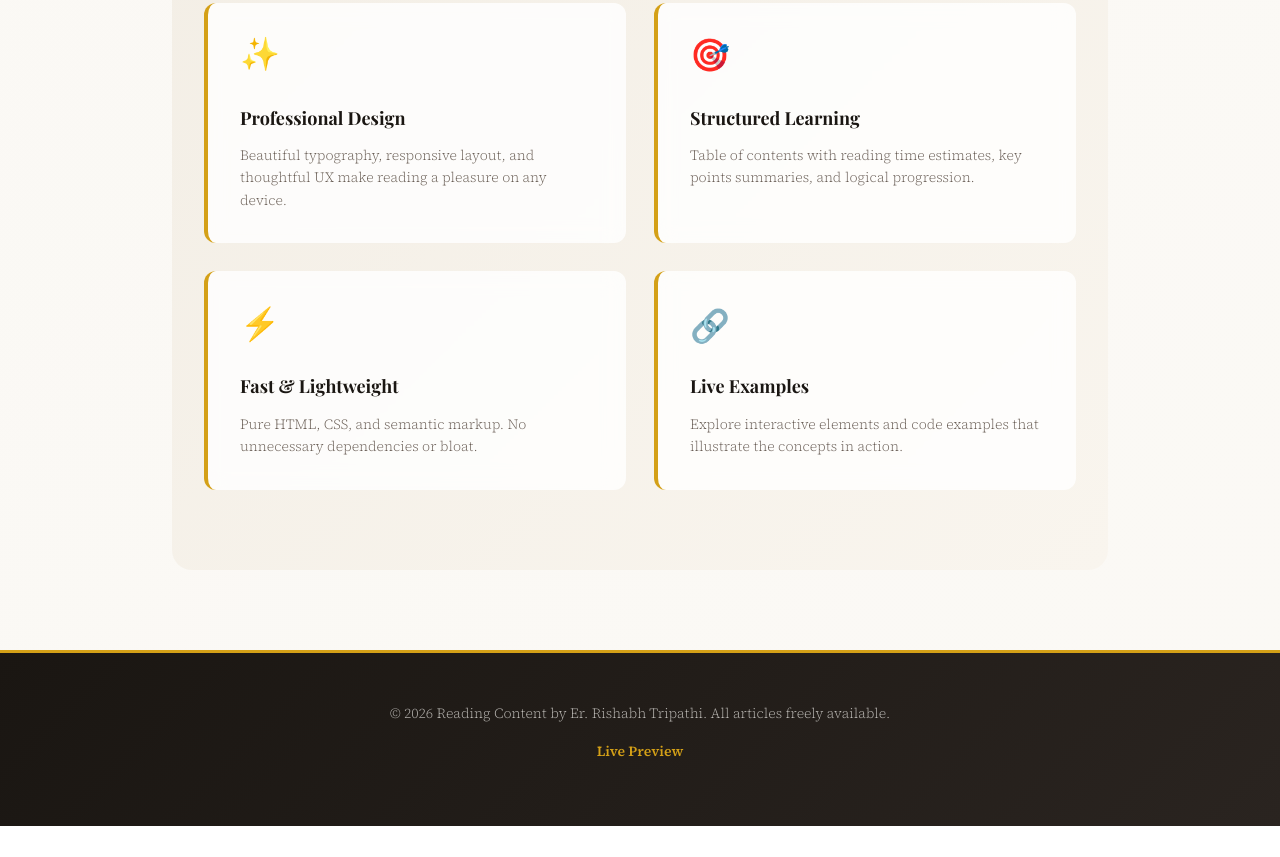
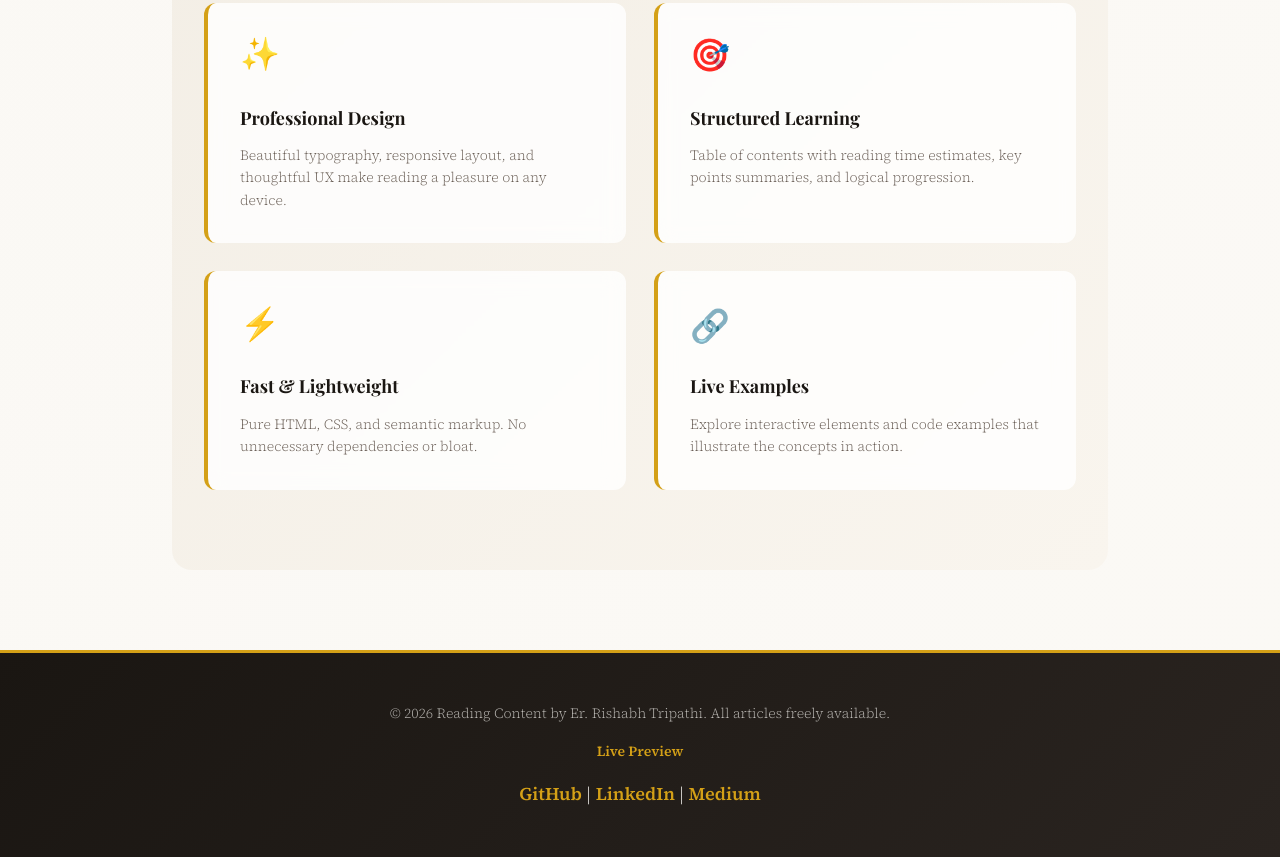
Before and after one commit to Rish-23072005/Reading_content, a plain HTML site: page index.html in a window 1280 px wide. Shown: the part 2807-3664 px from the top of the page. Before the commit the page ends 3633 px from the top, so only its background shows below. Drawn offline with nearby package versions, Linux system fonts and the light colour scheme; a web font is replaced by a local one.

Commit message:
Enhance footer with social media links
Updated footer to include additional links to GitHub, LinkedIn, and Medium.

```diff
--- a/index.html
+++ b/index.html
@@ -887,7 +887,26 @@
 
 <footer>
   <p>&copy; 2026 Reading Content by Er. Rishabh Tripathi. All articles freely available.</p>
-  <p><a href="https://github.com/Rish-23072005/Reading_content">Live Preview</a></p>
+
+  <p>
+    <a href="https://github.com/Rish-23072005/Reading_content" target="_blank">
+      Live Preview
+    </a>
+  </p>
+
+  <div class="footer-links">
+    <a href="https://github.com/Rish-23072005" target="_blank">
+      GitHub
+    </a> |
+
+    <a href="https://www.linkedin.com/in/rishabh-tripathi-403420210/?skipRedirect=true" target="_blank">
+      LinkedIn
+    </a> |
+
+    <a href="https://medium.com/@rishabhtripathi.9984" target="_blank">
+      Medium
+    </a>
+  </div>
 </footer>
 
 </body>
```
